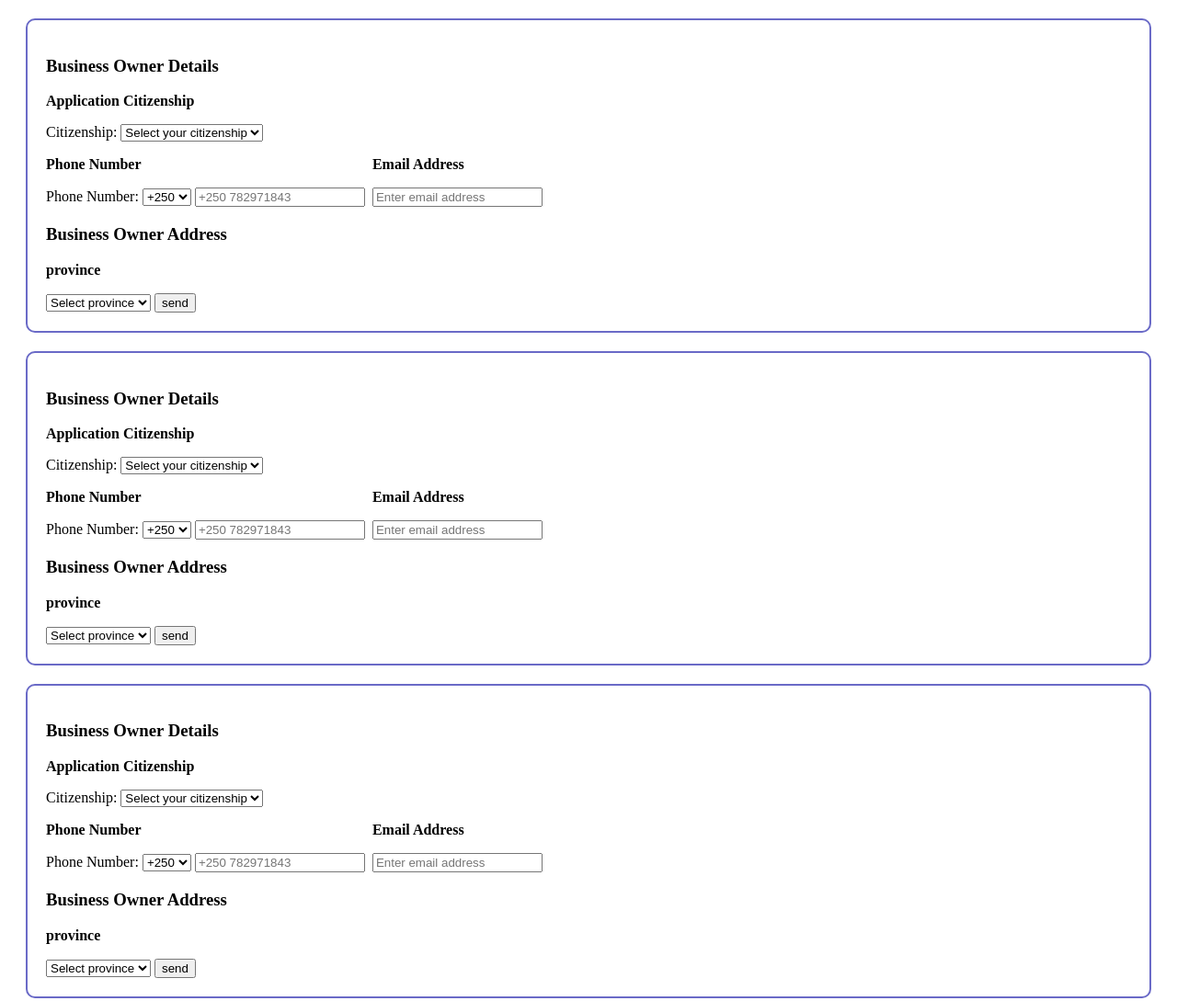
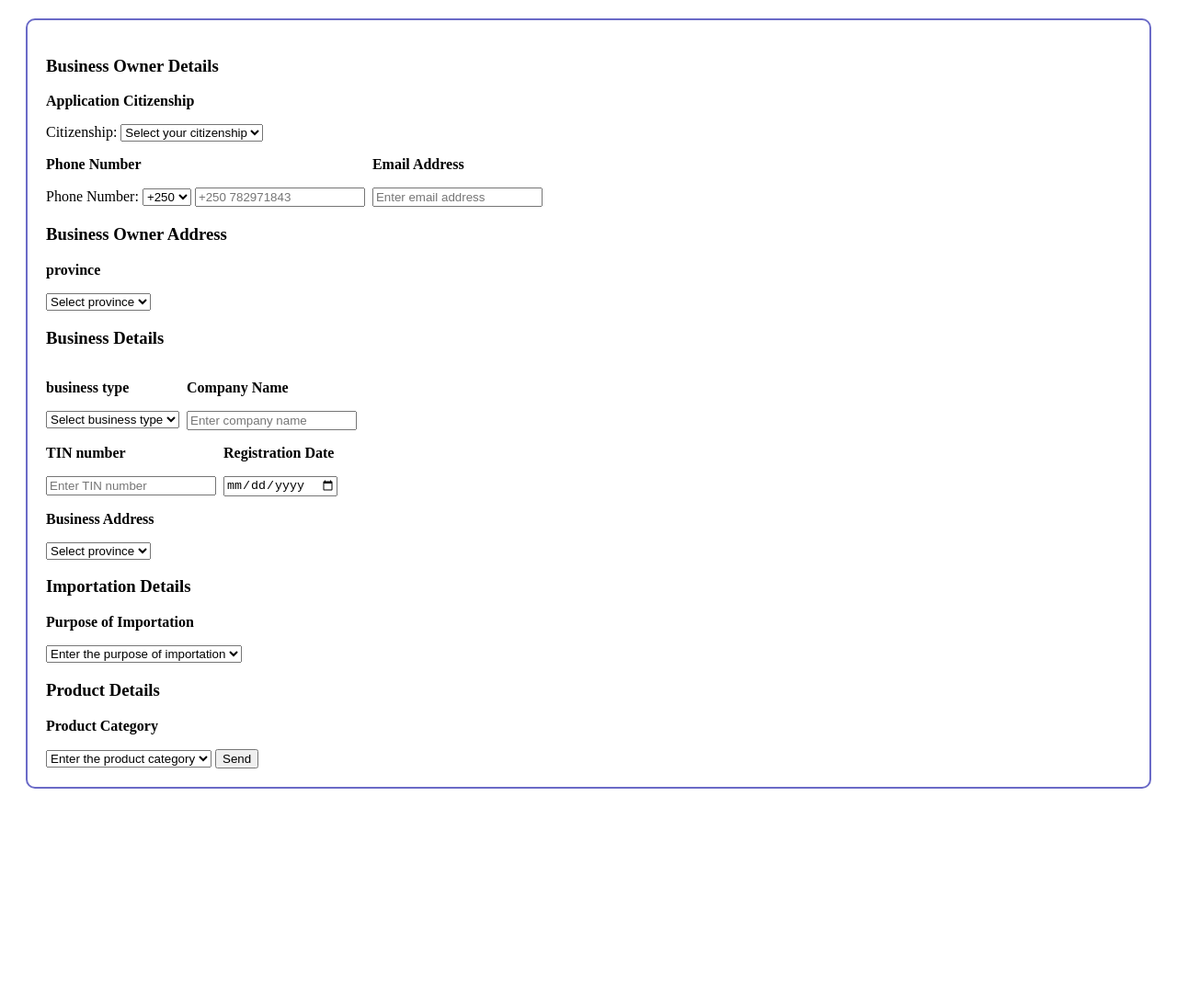
Before and after one commit to divinecharlotte/assesment, a website: page index.html in a window 1280 px wide. Shown: the whole page at 92% size. After the commit the page ends 878 px from the top, so only its background shows below. Drawn offline with Linux system fonts and the light colour scheme.

Commit message:
add the whole form

```diff
--- a/index.html
+++ b/index.html
@@ -1,5 +1,6 @@
 <!DOCTYPE html>
 <html lang="en">
+
 <head>
   <meta charset="UTF-8" />
   <meta name="viewport" content="width=device-width, initial-scale=1.0" />
@@ -15,7 +16,7 @@
 
     <form>
       <label for="citizenship">Citizenship:</label>
-      <select name="citizenship" required>
+      <select name="citizenship" id="citizenship" class="user-input" required>
         <option value="" disabled selected>Select your citizenship</option>
         <option value="rwandan">Rwandan</option>
         <option value="foreigner">Foreigner</option>
@@ -25,29 +26,18 @@
         <div>
           <p>Phone Number</p>
 
-          <label for="phoneNumber">Phone Number:</label>
-          <select name="phonePrefix" required>
+          <label for="phonePrefix">Phone Number:</label>
+          <select name="phonePrefix" id="phonePrefix" class="user-input" required>
             <option class="phone-hint" value="" disabled selected>+250</option>
           </select>
-          <input
-            type="tel"
-            id="phoneNumber"
-            name="phoneNumber"
-            placeholder="+250 782971843"
-            pattern="[0-9]{3}-[0-9]{3}-[0-9]{4}"
-            required
-          />
+          <input type="tel" id="phoneNumber" name="phoneNumber" class="user-input"
+            placeholder="+250 782971843" pattern="[0-9]{3}-[0-9]{3}-[0-9]{4}" required />
         </div>
 
         <div>
           <p>Email Address</p>
-          <input
-            type="email"
-            id="emailAddress"
-            name="emailAddress"
-            placeholder="Enter email address"
-            required
-          />
+          <input type="email" id="emailAddress" name="emailAddress" class="user-input"
+            placeholder="Enter email address" required />
         </div>
       </div>
 
@@ -55,131 +45,77 @@
 
       <p>province</p>
 
-      <select name="addressCitizenship" required>
+      <select name="addressCitizenship" id="addressCitizenship" class="user-input" required>
         <option value="" disabled selected>Select province</option>
         <option value="rwandan">Rwandan</option>
         <option value="foreigner">Foreigner</option>
       </select>
 
-      <button type="button" onclick="getDataAndLogPayload(1)">send</button>
-    </form>
-    <script src="index.js"></script>
-  </div>
+      <h3>Business Details</h3>
 
-  <div class="form" id="form2">
-    <h3>Business Owner Details</h3>
+      <div class="phoneEmail">
+        <div>
+          <p>business type</p>
 
-    <p>Application Citizenship</p>
+          <select name="businessType" id="businessType" class="user-input" required>
+            <option value="" disabled selected>Select business type</option>
+            <option value="rwandan">Rwandan</option>
+            <option value="foreigner">Foreigner</option>
+          </select>
+        </div>
+        <div>
+          <p>Company Name</p>
+          <input type="text" id="companyName" name="companyName" class="user-input"
+            placeholder="Enter company name" required />
+        </div>
+      </div>
+      <div class="phoneEmail">
+        <div>
+          <p>TIN number</p>
 
-    <form>
-      <label for="citizenship">Citizenship:</label>
-      <select name="citizenship" required>
-        <option value="" disabled selected>Select your citizenship</option>
+          <input type="text" id="tinNumber" name="tinNumber" class="user-input"
+            placeholder="Enter TIN number" required />
+        </div>
+        <div>
+          <p>Registration Date</p>
+          <input type="date" id="registrationDate" name="registrationDate" class="user-input" required />
+        </div>
+      </div>
+
+      <div>
+        <p>Business Address</p>
+
+        <select name="businessAddress" id="businessAddress" class="user-input" required>
+          <option value="" disabled selected>Select province</option>
+          <option value="rwandan">Rwandan</option>
+          <option value="foreigner">Foreigner</option>
+        </select>
+      </div>
+
+      <h3>Importation Details</h3>
+
+      <p>Purpose of Importation</p>
+
+      <select name="importationPurpose" id="importationPurpose" class="user-input" required>
+        <option value="" disabled selected>Enter the purpose of importation</option>
         <option value="rwandan">Rwandan</option>
         <option value="foreigner">Foreigner</option>
       </select>
 
-      <div class="phoneEmail">
-        <div>
-          <p>Phone Number</p>
+      <h3>Product Details</h3>
 
-          <label for="phoneNumber">Phone Number:</label>
-          <select name="phonePrefix" required>
-            <option class="phone-hint" value="" disabled selected>+250</option>
-          </select>
-          <input
-            type="tel"
-            id="phoneNumber"
-            name="phoneNumber"
-            placeholder="+250 782971843"
-            pattern="[0-9]{3}-[0-9]{3}-[0-9]{4}"
-            required
-          />
-        </div>
+      <p>Product Category</p>
 
-        <div>
-          <p>Email Address</p>
-          <input
-            type="email"
-            id="emailAddress"
-            name="emailAddress"
-            placeholder="Enter email address"
-            required
-          />
-        </div>
-      </div>
-
-      <h3>Business Owner Address</h3>
-
-      <p>province</p>
-
-      <select name="addressCitizenship" required>
-        <option value="" disabled selected>Select province</option>
+      <select name="productCategory" id="productCategory" class="user-input" required>
+        <option value="" disabled selected>Enter the product category</option>
         <option value="rwandan">Rwandan</option>
         <option value="foreigner">Foreigner</option>
       </select>
-
-      <button type="button" onclick="getDataAndLogPayload(2)">send</button>
+      <button type="button" onclick="getDataAndLogPayload(3)">Send</button>
     </form>
-    <script src="index.js"></script>
   </div>
 
-  <div class="form" id="form3">
-    <h3>Business Owner Details</h3>
+  <script src="index.js"></script>
+</body>
 
-    <p>Application Citizenship</p>
-
-    <form>
-      <label for="citizenship">Citizenship:</label>
-      <select name="citizenship" required>
-        <option value="" disabled selected>Select your citizenship</option>
-        <option value="rwandan">Rwandan</option>
-        <option value="foreigner">Foreigner</option>
-      </select>
-
-      <div class="phoneEmail">
-        <div>
-          <p>Phone Number</p>
-
-          <label for="phoneNumber">Phone Number:</label>
-          <select name="phonePrefix" required>
-            <option class="phone-hint" value="" disabled selected>+250</option>
-          </select>
-          <input
-            type="tel"
-            id="phoneNumber"
-            name="phoneNumber"
-            placeholder="+250 782971843"
-            pattern="[0-9]{3}-[0-9]{3}-[0-9]{4}"
-            required
-          />
-        </div>
-
-        <div>
-          <p>Email Address</p>
-          <input
-            type="email"
-            id="emailAddress"
-            name="emailAddress"
-            placeholder="Enter email address"
-            required
-          />
-        </div>
-      </div>
-
-      <h3>Business Owner Address</h3>
-
-      <p>province</p>
-
-      <select name="addressCitizenship" required>
-        <option value="" disabled selected>Select province</option>
-        <option value="rwandan">Rwandan</option>
-        <option value="foreigner">Foreigner</option>
-      </select>
-
-      <button type="button" onclick="getDataAndLogPayload(3)">send</button>
-    </form>
-    <script src="index.js"></script>
-  </div>
-</body>
 </html>
--- a/index.js
+++ b/index.js
@@ -1,23 +1,24 @@
 function getDataAndLogPayload() {
+  var payload = {};
 
-    let citizenship = document.querySelector('select[name="citizenship"]').value;
-    let phoneNumberPrefix = document.querySelector('select[name="phonePrefix"]').value;
-    let phoneNumber = document.getElementById('phoneNumber').value;
-    let emailAddress = document.getElementById('emailAddress').value;
-    let province = document.getElementById('province').value;
-    let addressCitizenship = document.querySelector('select[name="addressCitizenship"]').value;
+  payload.citizenship = document.getElementById("citizenship").value;
+  payload.phonePrefix = document.getElementById("phonePrefix").value;
+  payload.phoneNumber = document.getElementById("phoneNumber").value;
+  payload.emailAddress = document.getElementById("emailAddress").value;
 
-    let payload = {
-      citizenship: citizenship,
-      phoneNumberPrefix: phoneNumberPrefix,
-      phoneNumber: phoneNumber,
-      emailAddress: emailAddress,
-      province: province,
-      addressCitizenship: addressCitizenship
-    };
+  payload.addressCitizenship =
+    document.getElementById("addressCitizenship").value;
 
+  payload.businessType = document.getElementById("businessType").value;
+  payload.companyName = document.getElementById("companyName").value;
+  payload.tinNumber = document.getElementById("tinNumber").value;
+  payload.registrationDate = document.getElementById("registrationDate").value;
+  payload.businessAddress = document.getElementById("businessAddress").value;
 
-    console.log('Payload:', payload);
+  payload.importationPurpose =
+    document.getElementById("importationPurpose").value;
 
+  payload.productCategory = document.getElementById("productCategory").value;
 
-  }
+  console.log("Form " + " Payload:", payload);
+}
```
